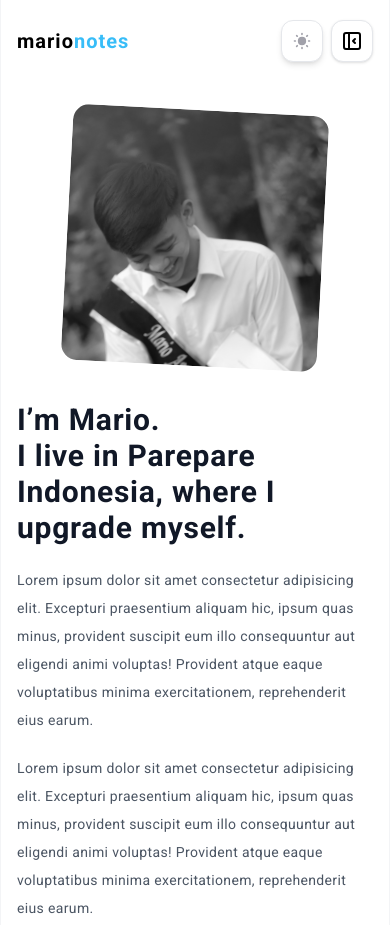
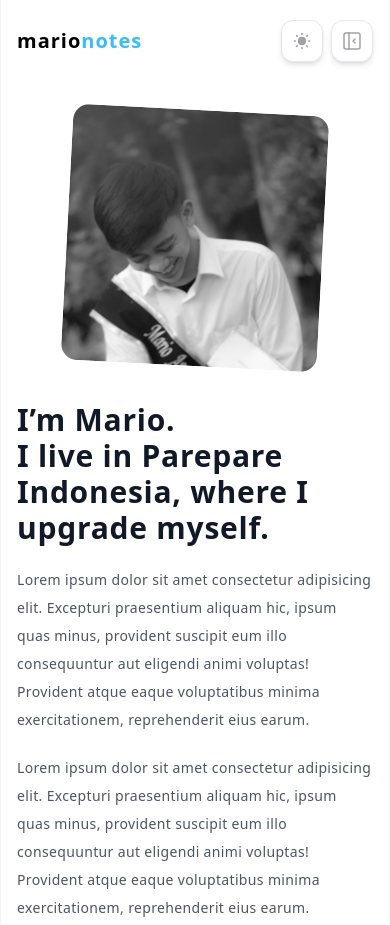
Before and after one commit to mariio46/marionotes, a website: page src/index.html in a window 390 px wide. Shown: the top 925 px of the page. Drawn offline with nearby package versions, Linux system fonts and the light colour scheme.

Commit message:
Redesign UI

```diff
--- a/src/index.html
+++ b/src/index.html
@@ -4,8 +4,8 @@
   <head>
     <meta charset="UTF-8" />
     <meta name="viewport" content="width=device-width, initial-scale=1.0" />
-    <!-- <link href="dist/build.css" rel="stylesheet" /> -->
-    <link href="/dist/output.css" rel="stylesheet" />
+    <link href="../dist/build.css" rel="stylesheet" />
+    <!-- <link href="/dist/output.css" rel="stylesheet" /> -->
     <link rel="preconnect" href="https://fonts.googleapis.com" />
     <link rel="preconnect" href="https://fonts.gstatic.com" crossorigin />
     <link href="https://fonts.googleapis.com/css2?family=Roboto:wght@100;300;400;500;700;900&display=swap" rel="stylesheet" />
@@ -58,13 +58,13 @@
               </button>
             </div>
             <!-- Responsive navigation menu -->
-            <div class="group block md:hidden bg-white rounded-xl shadow border border-gray-200 dark:border-zinc-600/40 dark:bg-zinc-900 z-20 transition-all duration-200 hover:shadow-yellow-400 dark:hover:shadow-sky-400">
+            <div class="group block md:hidden bg-white rounded-xl shadow-md border border-gray-200 dark:border-zinc-600/40 dark:bg-zinc-900 z-20 transition-all duration-200 hover:shadow-yellow-300 dark:hover:shadow-sky-400">
               <button
                 id="dropdownMenu"
                 data-dropdown-toggle="dropdownMenuName"
                 data-dropdown-offset-distance="10"
                 data-dropdown-offset-skidding="-95"
-                class="flex items-center text-sm lg:text-base w-full text-syan-400 p-2 mx-0 lg:mx-3 xl:mx-4 lg:group-hover:font-bold lg:font-medium group-hover:text-yellow-400 dark:group-hover:text-cyan-400 font-normal dark:text-zinc-700/60"
+                class="flex items-center text-sm lg:text-base w-full text-syan-400 p-2 mx-0 lg:mx-3 xl:mx-4 lg:group-hover:font-bold lg:font-medium group-hover:text-yellow-400 dark:group-hover:text-cyan-400 font-normal text-zinc-400 dark:text-zinc-700/60"
                 type="button"
               >
                 <span class="sr-only">Open user menu</span>
@@ -74,7 +74,7 @@
                   width="24"
                   height="24"
                   viewBox="0 0 24 24"
-                  stroke-width="2"
+                  stroke-width="1.5"
                   stroke="currentColor"
                   fill="none"
                   stroke-linecap="round"
@@ -657,6 +657,6 @@
         }
       });
     </script>
-    <script src="node_modules/flowbite/dist/flowbite.min.js"></script>
+    <script src="/node_modules/flowbite/dist/flowbite.min.js"></script>
   </body>
 </html>
```
Also changed, not shown: dist/build.css, dist/output.css.
